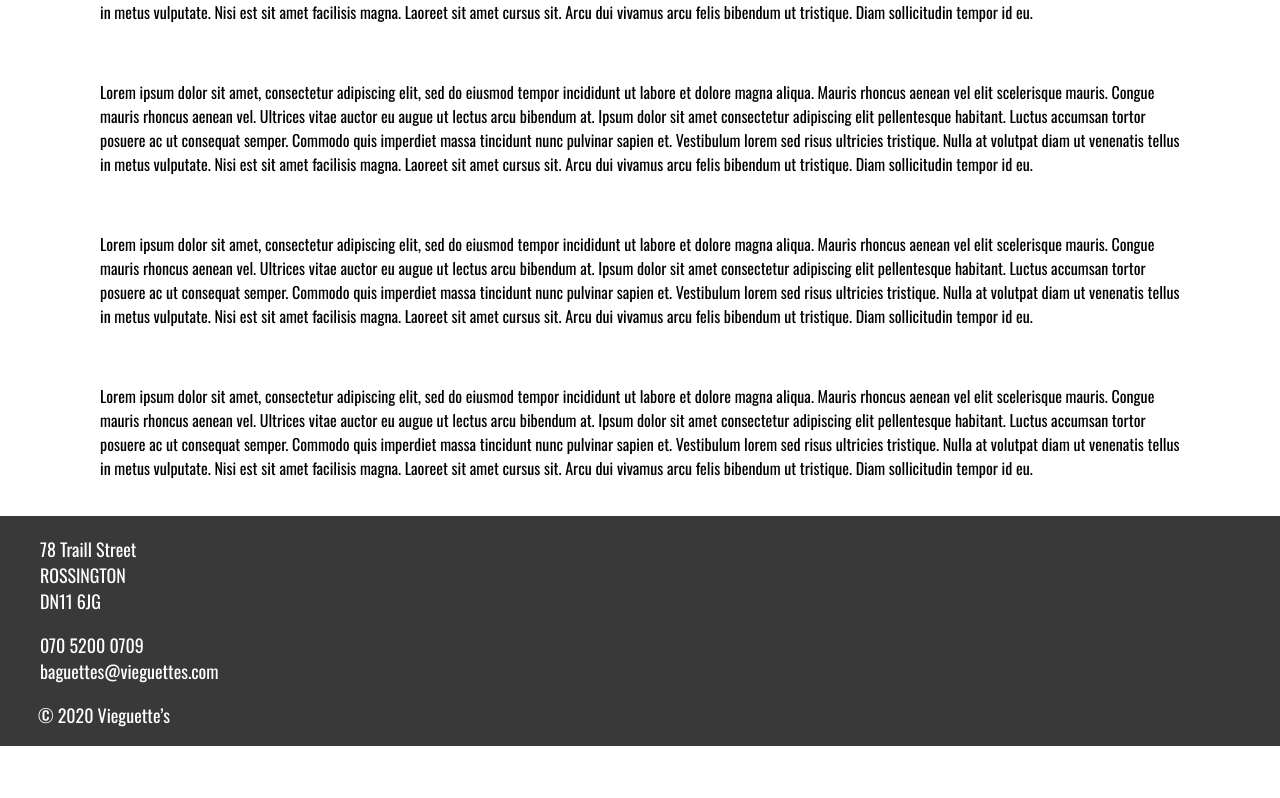
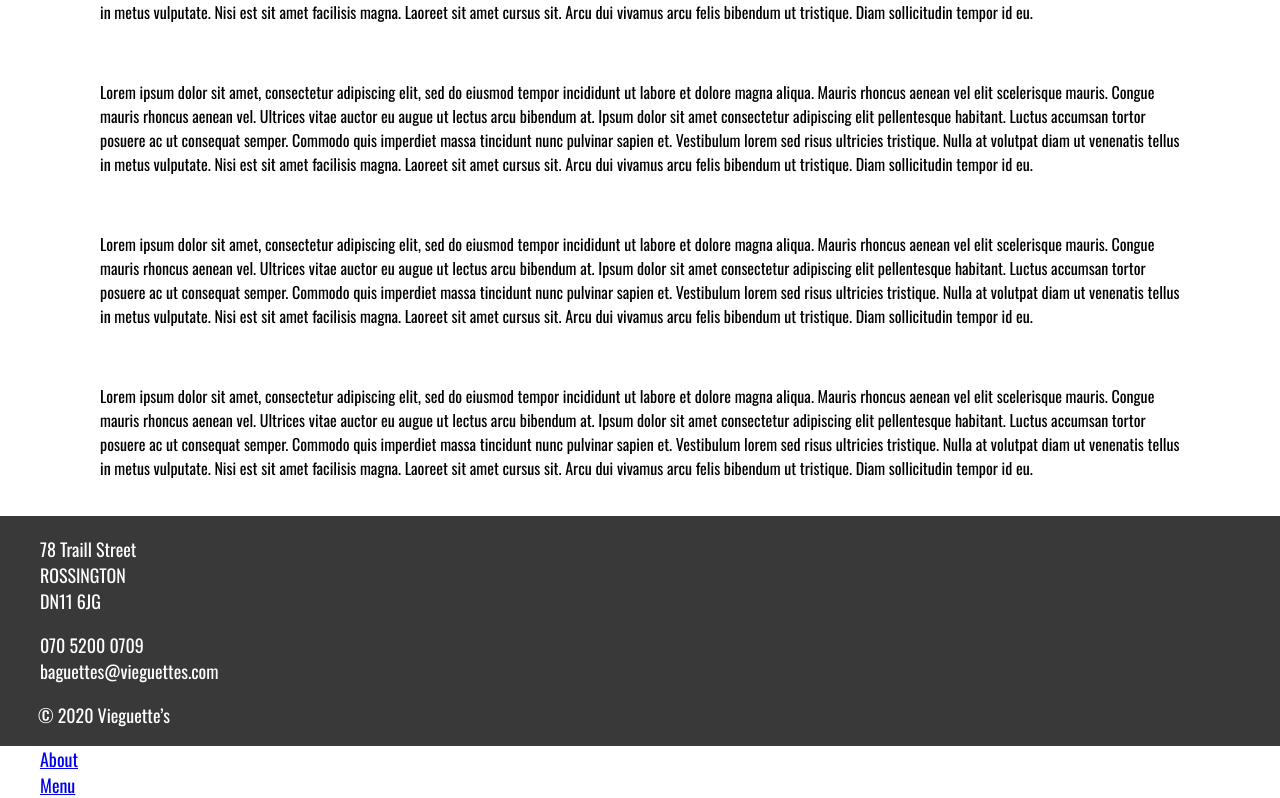
Before and after one commit to AnnaTran96/baguette, a React (Create React App) app in the folder frontend/: page / in a window 1280 px wide. Shown: the part 952-1750 px from the top of the page. Before the commit the page ends 1698 px from the top, so only its background shows below. Built offline with nearby package versions, Linux system fonts and the light colour scheme.

Commit message:
add links to footer

```diff
--- a/frontend/src/App.js
+++ b/frontend/src/App.js
@@ -1,5 +1,5 @@
 import React from 'react';
-import { Switch, Route } from 'react-router-dom'
+import { Switch, Route, Link } from 'react-router-dom'
 import { Navbar } from './components'
 import { Account, Menu, About, Basket, Home } from './pages'
 import { User, Payment, Message } from './components'
@@ -32,7 +32,11 @@ function App() {
         <p className="copyright">
           &copy; 2020 Vieguette’s
         </p>
-        </footer>
+        <ul className="footer-links">
+          <li><Link to="/about">About</Link></li>
+          <li><Link to="/menu">Menu</Link></li>
+        </ul>
+      </footer>
     </div>
   );
 }
```
